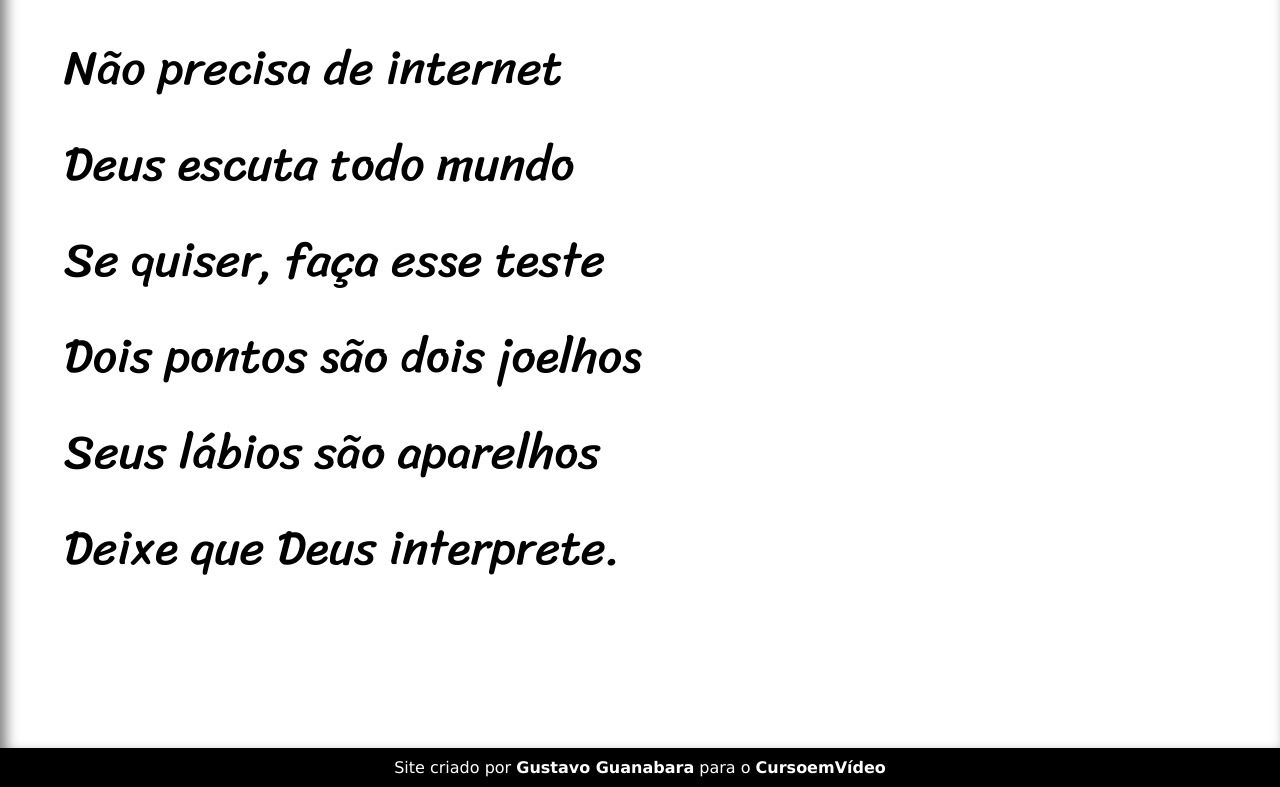
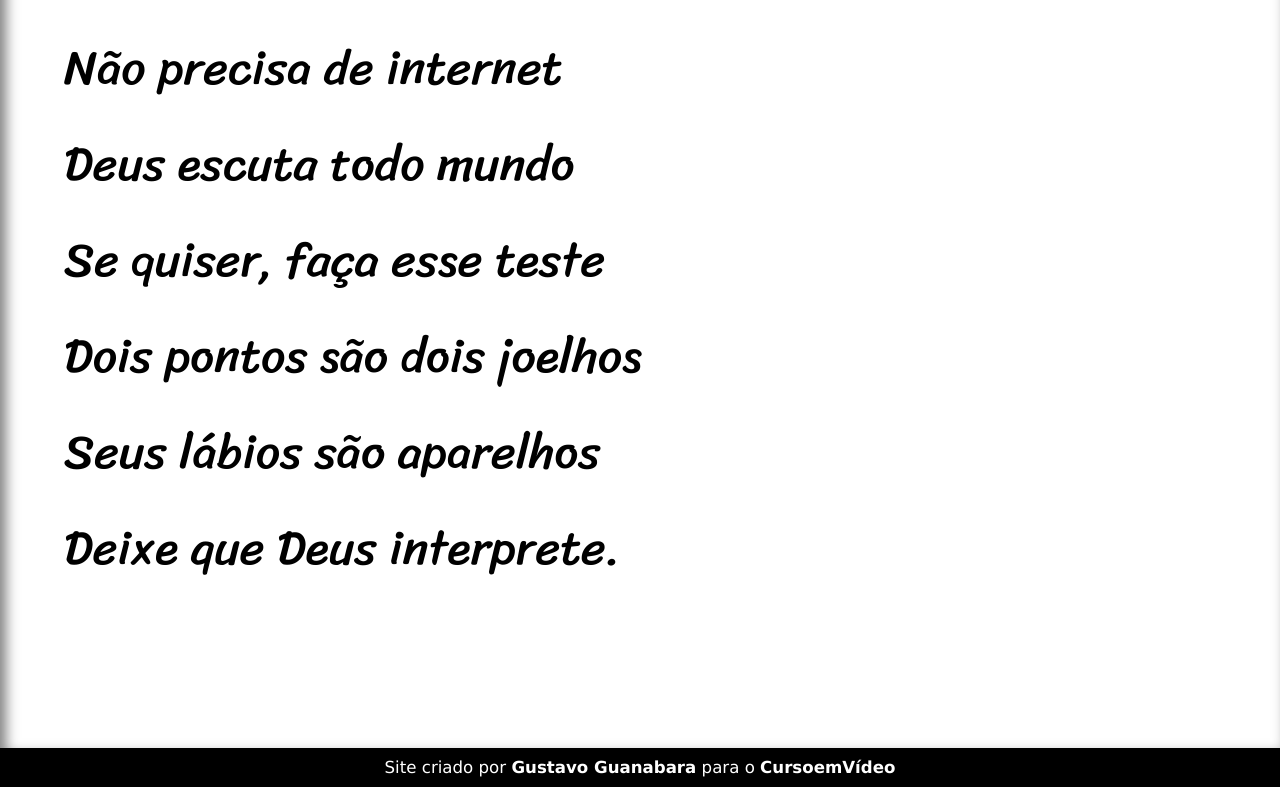
Before and after one commit to DanielGaiguer/projeo-cordel, a plain HTML site: page index.html in a window 1280 px wide. Shown: the part 5364-6151 px from the top of the page. Drawn offline with Linux system fonts and the light colour scheme.

Commit message:
tamanho fonte

```diff
--- a/estilo/style.css
+++ b/estilo/style.css
@@ -100,4 +100,5 @@ footer{
     text-align: center;
     color: white;
     padding: 10px;
+    font-size: 1.3vw;
 }
```
